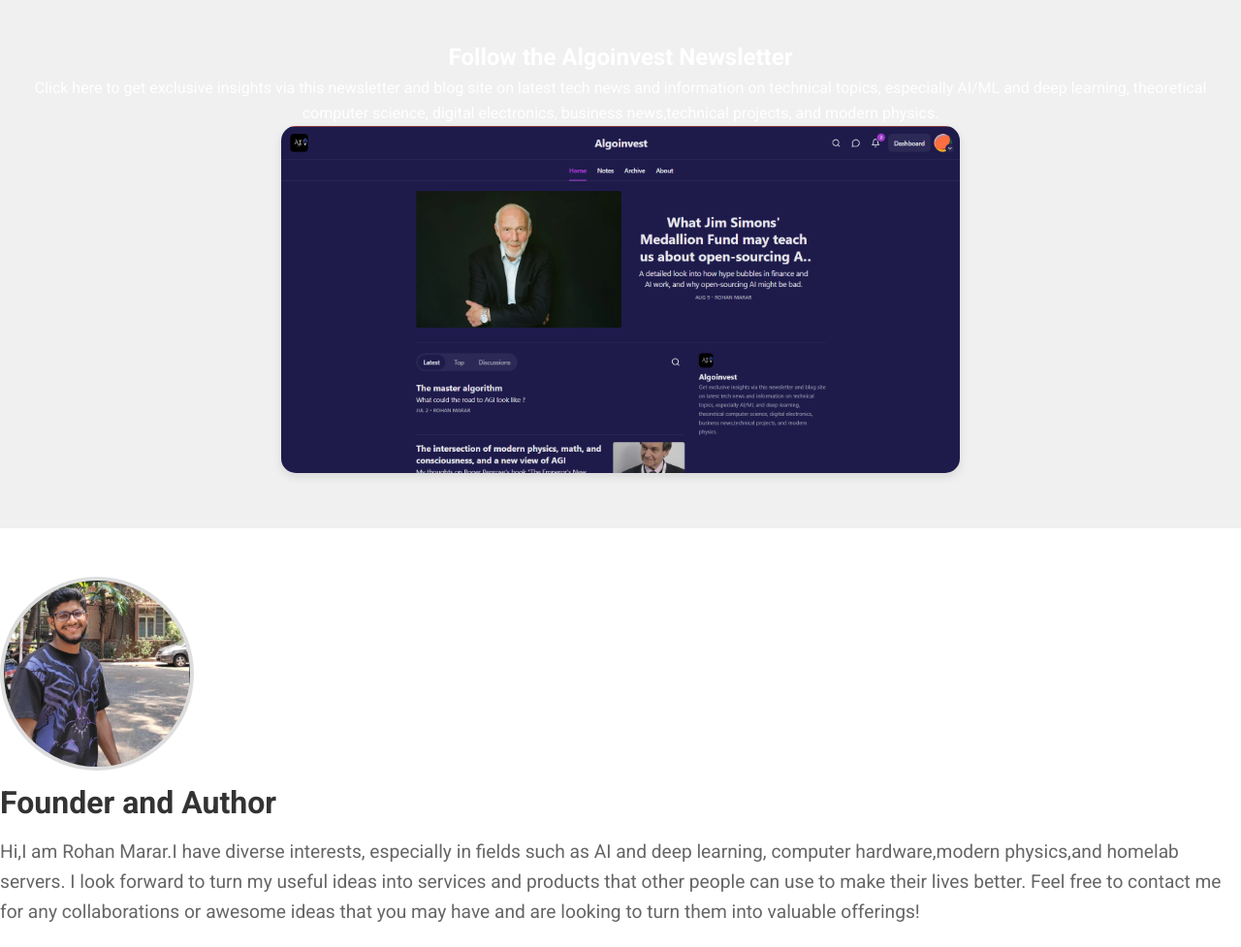
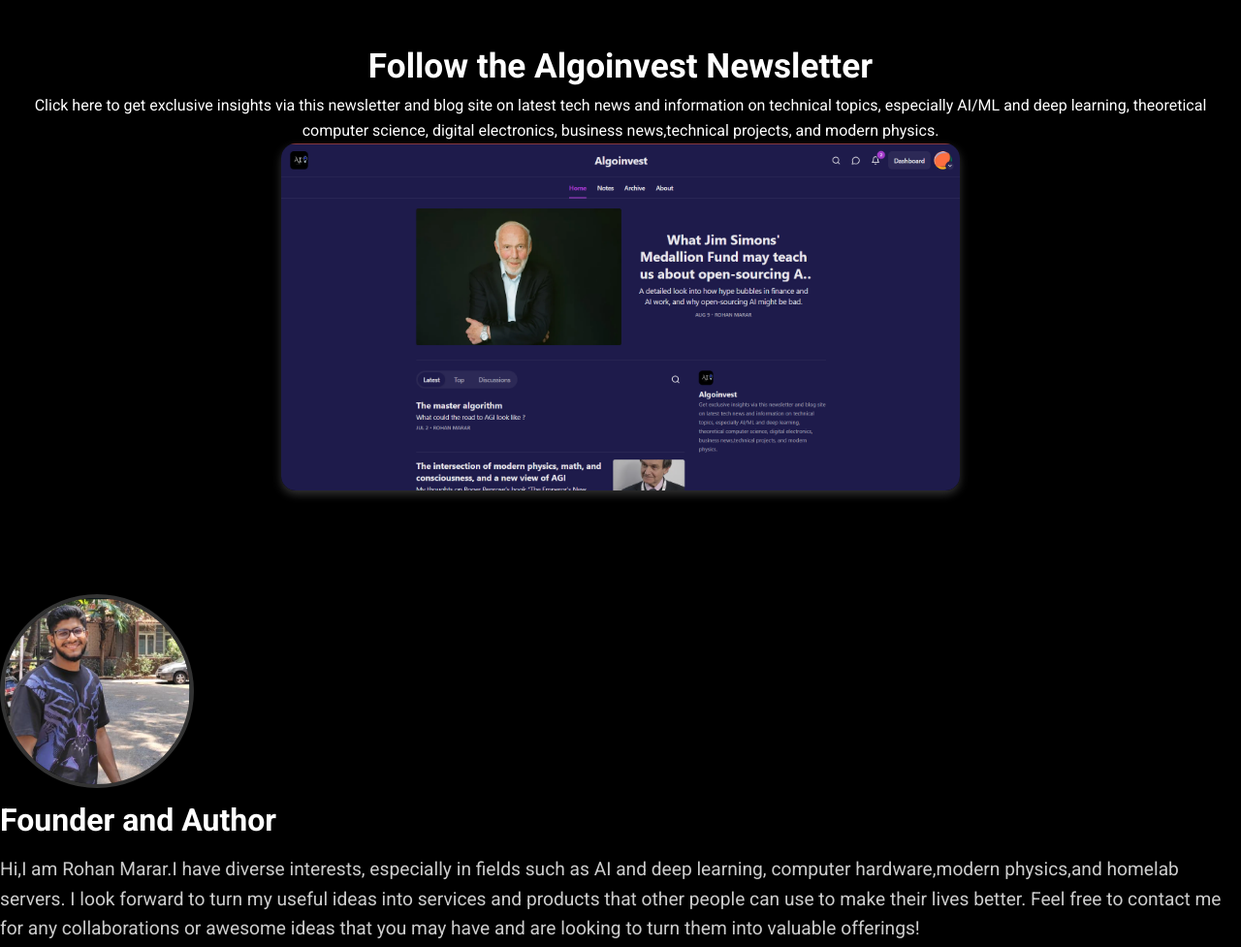
Before and after one commit to AlgorithmInvestigate/AlgorithmInvestigate, a plain HTML site: page index.html in a window 1280 px wide. Shown: the part 2800-3777 px from the top of the page at 97% size. Drawn offline with Linux system fonts and the light colour scheme.

Commit message:
Update styles.css

```diff
--- a/styles.css
+++ b/styles.css
@@ -166,70 +166,76 @@
   color: #555;
 }
 
+
 /* Substack Section */
 .substack-section {
   text-align: center;
   padding: 50px 0;
-  background-color: #f0f0f0; /* Light background for separation */
+  background-color: #000; /* Black background */
 }
 
 .substack-image {
-  width: 80%; /* Make the image larger, 80% of the screen width */
-  max-width: 700px; /* Ensure it doesn't grow too big on large screens */
+  width: 80%; /* Large image to fit the screen */
+  max-width: 700px;
   height: auto;
   border-radius: 15px;
-  box-shadow: 0 4px 10px rgba(0, 0, 0, 0.1); /* Add a slight shadow for depth */
+  box-shadow: 0 4px 10px rgba(255, 255, 255, 0.2); /* Subtle white shadow for contrast */
   transition: transform 0.3s ease; /* Hover effect */
 }
 
 .substack-image:hover {
-  transform: scale(1.05); /* Subtle zoom-in on hover */
+  transform: scale(1.05); /* Zoom-in effect on hover */
+}
+
+.substack-section h2 {
+  color: #fff; /* White text for the heading */
+  font-size: 2.2em;
 }
 
 /* Profile Section */
 .about-section {
   padding: 50px 0;
-  background-color: #fff;
+  background-color: #000; /* Match the website's black background */
 }
 
 .profile-container {
   display: flex;
   align-items: center;
   justify-content: space-between;
-  max-width: 1200px; /* Keep layout centered and tidy */
-  margin: 0 auto; /* Center the container */
+  max-width: 1200px;
+  margin: 0 auto;
   padding: 20px;
-  border: 1px solid #ddd;
+  border: 1px solid #333; /* Dark gray border for subtle contrast */
   border-radius: 8px;
-  background-color: #f9f9f9;
-  box-shadow: 0 4px 10px rgba(0, 0, 0, 0.05); /* Slight shadow for a clean, modern look */
+  background-color: #111; /* Slightly lighter black for content area */
+  box-shadow: 0 4px 10px rgba(255, 255, 255, 0.1); /* Subtle white shadow */
 }
 
 .profile-image {
-  width: 200px; /* Adjust the image size */
+  width: 200px;
   height: 200px;
   border-radius: 50%;
-  object-fit: cover; /* Ensure image fits inside the circle */
-  margin-right: 30px; /* Space between image and text */
-  border: 4px solid #ddd; /* Add border for a polished look */
+  object-fit: cover;
+  margin-right: 30px;
+  border: 4px solid #333; /* Dark border to complement black background */
 }
 
 .profile-description {
   flex: 1;
-  text-align: left; /* Align the text to the left */
+  text-align: left;
 }
 
 .profile-description h3 {
   margin: 0;
-  font-size: 2em; /* Make the name more prominent */
-  color: #333; /* Darker text for readability */
+  font-size: 2em;
+  color: #fff; /* White for name */
 }
 
 .profile-description p {
   margin-top: 10px;
-  font-size: 1.2em; /* Slightly larger text for readability */
-  line-height: 1.6; /* Comfortable line spacing */
-  color: #666; /* Softer text color for body text */
+  font-size: 1.2em;
+  line-height: 1.6;
+  color: #ccc; /* Light gray for better readability against black */
 }
 
 form input, form textarea {
```
